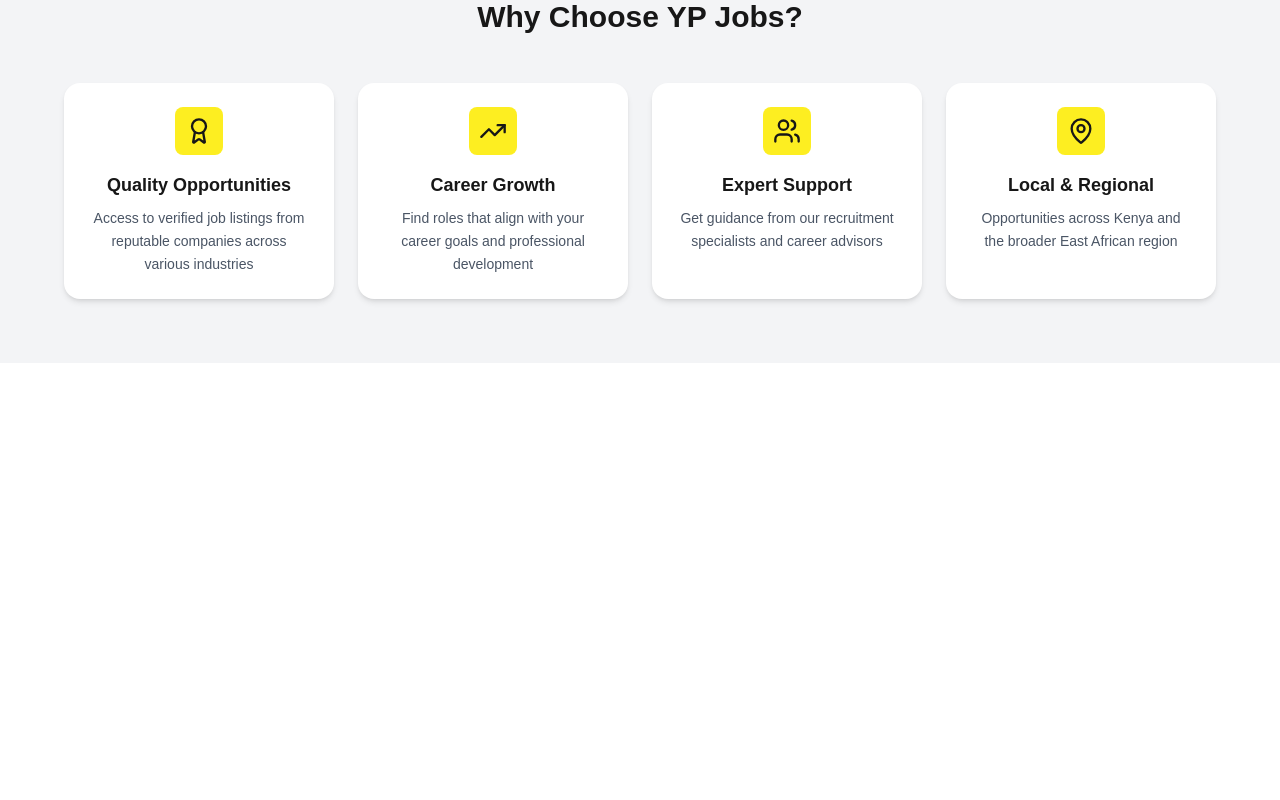
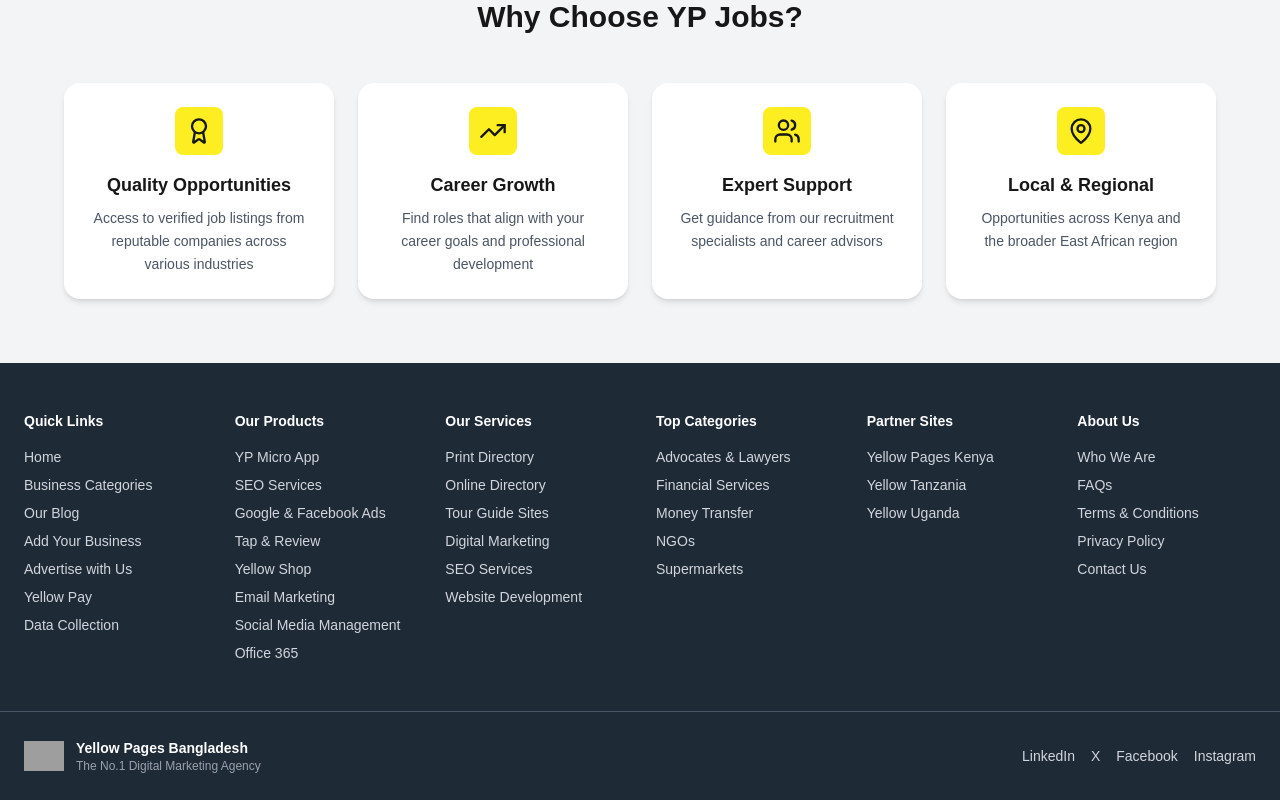
Before and after one commit to careerbuilder24/yellow-page-bangladesh, a Next.js app: page / in a window 1280 px wide. Shown: the part 2819-3619 px from the top of the page. Before the commit the page ends 3182 px from the top, so only its background shows below. Built offline with nearby package versions, Linux system fonts and the light colour scheme; grey boxes are pictures that could not be loaded.

Commit message:
footer added

```diff
--- /dev/null
+++ b/app/components/Footer/Footer.tsx
@@ -0,0 +1,112 @@
+import React from "react";
+
+export default function Footer() {
+  return (
+    <footer className="bg-[#1f2a37] text-gray-300">
+      {/* Top Section */}
+      <div className="max-w-7xl mx-auto px-6 py-12 grid grid-cols-2 md:grid-cols-3 lg:grid-cols-6 gap-8 text-sm">
+        {/* Column 1 */}
+        <div>
+          <h3 className="text-white font-semibold mb-4">Quick Links</h3>
+          <ul className="space-y-2">
+            <li>Home</li>
+            <li>Business Categories</li>
+            <li>Our Blog</li>
+            <li>Add Your Business</li>
+            <li>Advertise with Us</li>
+            <li>Yellow Pay</li>
+            <li>Data Collection</li>
+          </ul>
+        </div>
+
+        {/* Column 2 */}
+        <div>
+          <h3 className="text-white font-semibold mb-4">Our Products</h3>
+          <ul className="space-y-2">
+            <li>YP Micro App</li>
+            <li>SEO Services</li>
+            <li>Google & Facebook Ads</li>
+            <li>Tap & Review</li>
+            <li>Yellow Shop</li>
+            <li>Email Marketing</li>
+            <li>Social Media Management</li>
+            <li>Office 365</li>
+          </ul>
+        </div>
+
+        {/* Column 3 */}
+        <div>
+          <h3 className="text-white font-semibold mb-4">Our Services</h3>
+          <ul className="space-y-2">
+            <li>Print Directory</li>
+            <li>Online Directory</li>
+            <li>Tour Guide Sites</li>
+            <li>Digital Marketing</li>
+            <li>SEO Services</li>
+            <li>Website Development</li>
+          </ul>
+        </div>
+
+        {/* Column 4 */}
+        <div>
+          <h3 className="text-white font-semibold mb-4">Top Categories</h3>
+          <ul className="space-y-2">
+            <li>Advocates & Lawyers</li>
+            <li>Financial Services</li>
+            <li>Money Transfer</li>
+            <li>NGOs</li>
+            <li>Supermarkets</li>
+          </ul>
+        </div>
+
+        {/* Column 5 */}
+        <div>
+          <h3 className="text-white font-semibold mb-4">Partner Sites</h3>
+          <ul className="space-y-2">
+            <li>Yellow Pages Kenya</li>
+            <li>Yellow Tanzania</li>
+            <li>Yellow Uganda</li>
+          </ul>
+        </div>
+
+        {/* Column 6 */}
+        <div>
+          <h3 className="text-white font-semibold mb-4">About Us</h3>
+          <ul className="space-y-2">
+            <li>Who We Are</li>
+            <li>FAQs</li>
+            <li>Terms & Conditions</li>
+            <li>Privacy Policy</li>
+            <li>Contact Us</li>
+          </ul>
+        </div>
+      </div>
+
+      {/* Bottom Bar */}
+      <div className="border-t border-gray-600 py-6 px-6 flex flex-col md:flex-row justify-between items-center text-sm">
+        {/* Left */}
+        <div className="flex items-center gap-3">
+          <img
+            src="https://i.postimg.cc/x8n10xYf/yellow.png"
+            alt="Yellow Pages Logo"
+            className="w-10  h-10 object-contain"
+          />
+          <div>
+            <p className="text-white font-semibold">Yellow Pages Bangladesh</p>
+            <p className="text-gray-400 text-xs">
+              The No.1 Digital Marketing Agency
+            </p>
+          </div>
+        </div>
+
+        {/* Social Icons */}
+        <div className="flex gap-4 mt-4 md:mt-0">
+          <span className="hover:text-white cursor-pointer">LinkedIn</span>
+          <span className="hover:text-white cursor-pointer">X</span>
+          <span className="hover:text-white cursor-pointer">Facebook</span>
+          <span className="hover:text-white cursor-pointer">Instagram</span>
+        </div>
+      </div>
+    </footer>
+  );
+}
--- a/app/page.tsx
+++ b/app/page.tsx
@@ -1,6 +1,7 @@
 import Banner from "./components/Banner/Banner";
 import Directories from "./components/Directories/Directories";
 import FirstPart from "./components/FirstPart/FirstPart";
+import Footer from "./components/Footer/Footer";
 import MainCategories from "./components/MainCategories/MainCategories";
 import Navbar from "./components/Navbar/Navbar";
 import WhyChoseUs from "./components/WhyChoseUs/WhyChoseUs";
@@ -14,6 +15,7 @@ export default function Home() {
       <MainCategories />
       <FirstPart />
       <WhyChoseUs />
+      <Footer/>
     </>
   );
 }
```
